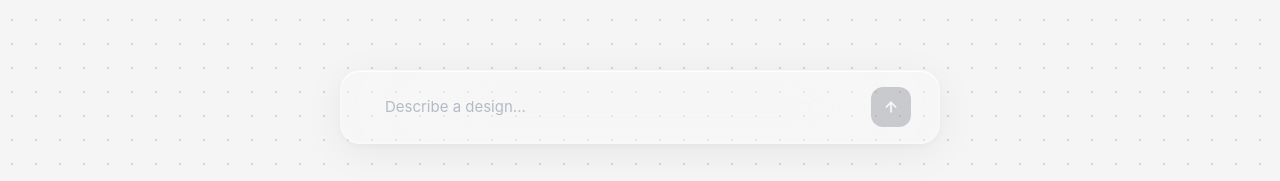
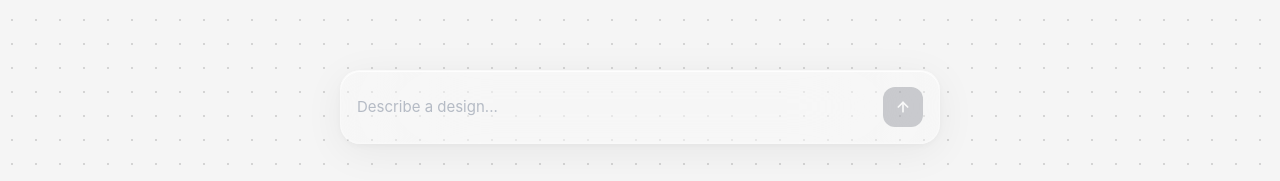
Before and after one commit to dylanfeltus/otto-canvas, a Next.js app: page / in a window 1280 px wide. Shown: the part 616-797 px from the top of the page. Built offline with nearby package versions, Linux system fonts and the light colour scheme.

Commit message:
Prompt bar: container px-4, remove input horizontal padding

```diff
--- a/src/components/prompt-bar.tsx
+++ b/src/components/prompt-bar.tsx
@@ -21,7 +21,7 @@ export function PromptBar({ onSubmit, isGenerating, onCancel }: PromptBarProps)
 
   return (
     <div className="fixed bottom-10 left-1/2 -translate-x-1/2 z-50 pointer-events-none">
-      <div className="pointer-events-auto flex items-center rounded-[20px] px-7 py-4 w-[600px] max-w-[90vw] transition-all duration-300 bg-white/20 backdrop-blur-3xl border border-white/30 shadow-[0_8px_40px_rgba(0,0,0,0.06),0_2px_8px_rgba(0,0,0,0.04),inset_0_1px_0_rgba(255,255,255,0.8),inset_0_-1px_0_rgba(255,255,255,0.15)] focus-within:shadow-[0_12px_48px_rgba(59,130,246,0.1),0_2px_8px_rgba(0,0,0,0.04),inset_0_1px_0_rgba(255,255,255,0.9),inset_0_-1px_0_rgba(255,255,255,0.3)] focus-within:bg-white/30 focus-within:border-white/50">
+      <div className="pointer-events-auto flex items-center rounded-[20px] px-4 py-4 w-[600px] max-w-[90vw] transition-all duration-300 bg-white/20 backdrop-blur-3xl border border-white/30 shadow-[0_8px_40px_rgba(0,0,0,0.06),0_2px_8px_rgba(0,0,0,0.04),inset_0_1px_0_rgba(255,255,255,0.8),inset_0_-1px_0_rgba(255,255,255,0.15)] focus-within:shadow-[0_12px_48px_rgba(59,130,246,0.1),0_2px_8px_rgba(0,0,0,0.04),inset_0_1px_0_rgba(255,255,255,0.9),inset_0_-1px_0_rgba(255,255,255,0.3)] focus-within:bg-white/30 focus-within:border-white/50">
         <input
           ref={inputRef}
           type="text"
@@ -32,7 +32,7 @@ export function PromptBar({ onSubmit, isGenerating, onCancel }: PromptBarProps)
             if (e.key === "Escape" && isGenerating) onCancel?.();
           }}
           placeholder="Describe a design..."
-          className="flex-1 px-4 py-2 text-[15px] text-gray-800 placeholder-gray-400/70 bg-transparent outline-none"
+          className="flex-1 px-0 py-2 text-[15px] text-gray-800 placeholder-gray-400/70 bg-transparent outline-none"
         />
         {isGenerating ? (
           <button
```
